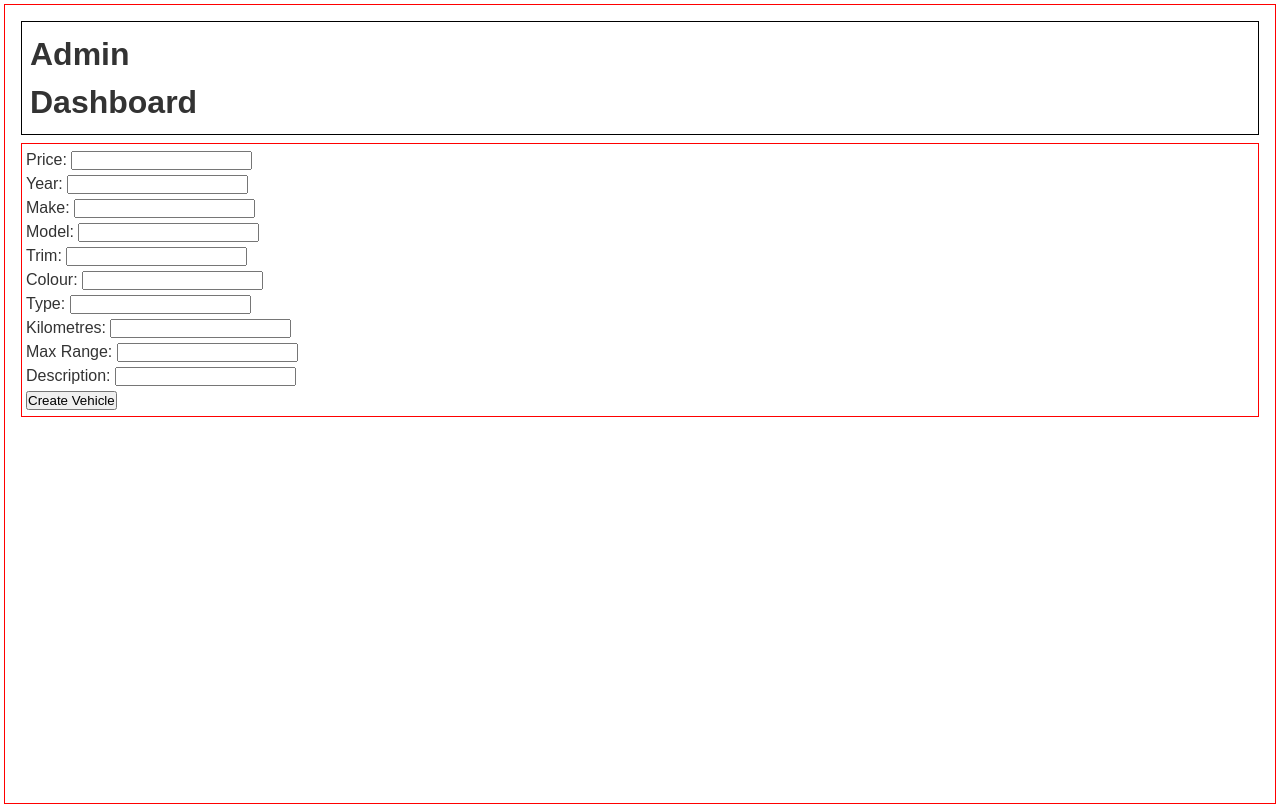
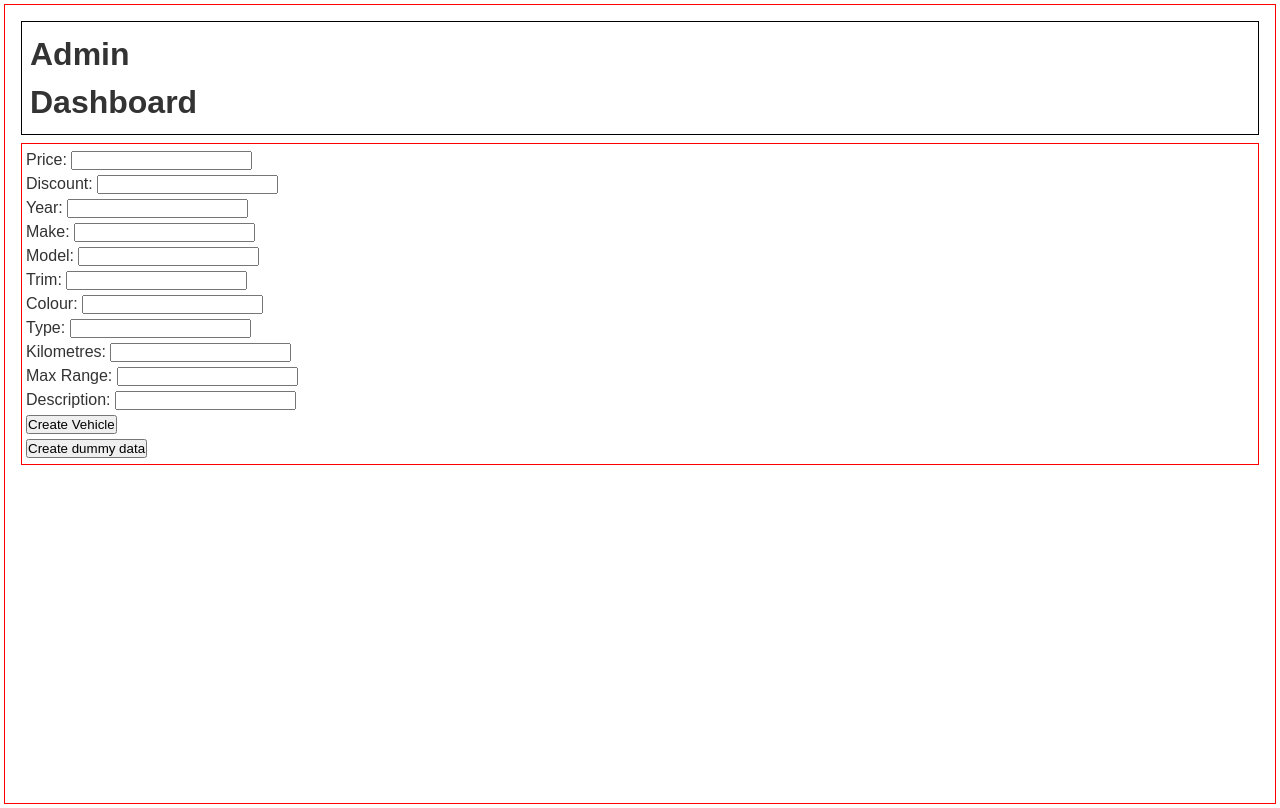
Before and after one commit to cskevhho/york-lions, a Flask app: page /api/vehicle/create in a window 1280 px wide. Run offline with Flask 3, Linux system fonts and the light colour scheme.

Commit message:
Added vehicle discount field and method to add dummy car data

```diff
--- a/yorklions/models/vehicle.py
+++ b/yorklions/models/vehicle.py
@@ -1,5 +1,6 @@
 from sqlalchemy import Integer, Float, String
 from sqlalchemy.orm import Mapped, mapped_column
+from sqlalchemy.ext.hybrid import hybrid_property
 from ..extensions import db
 
 
@@ -7,6 +8,7 @@ class Vehicle(db.Model):
     __tablename__ = "vehicles"
     id: Mapped[int] = mapped_column(Integer, primary_key=True)
     price: Mapped[float] = mapped_column(Float, primary_key=False)
+    discount: Mapped[float] = mapped_column(Float, primary_key=False)
     year: Mapped[int] = mapped_column(Integer, primary_key=False)
     make: Mapped[str] = mapped_column(String, nullable=False)
     model: Mapped[str] = mapped_column(String, nullable=False)
@@ -17,3 +19,7 @@ class Vehicle(db.Model):
     max_range: Mapped[int] = mapped_column(Integer, primary_key=False)
     description: Mapped[str] = mapped_column(String, nullable=False)
     date_added: Mapped[str] = mapped_column(String, nullable=False)
+
+    @hybrid_property
+    def discount_percentage(self):
+        return 100 * self.discount / self.price
--- a/yorklions/routes/catalogue/recent.py
+++ b/yorklions/routes/catalogue/recent.py
@@ -17,6 +17,8 @@ def recent_vehicles(descending=True):
         {
             "id": vehicle.id,
             "price": vehicle.price,
+            "discount": vehicle.discount,
+            "discount_percentage": vehicle.discount_percentage,
             "year": vehicle.year,
             "make": vehicle.make,
             "model": vehicle.model,
--- a/yorklions/routes/main.py
+++ b/yorklions/routes/main.py
@@ -4,7 +4,7 @@ from ..routes.catalogue import recent
 
 main = Blueprint("main", __name__)
 
-@main.route("/home")
+@main.route("/home/")
 @main.route("/")
 def main_index():
     response = recent.recent_vehicles(descending=True)
--- a/yorklions/routes/vehicle/controller.py
+++ b/yorklions/routes/vehicle/controller.py
@@ -1,6 +1,7 @@
 from flask import Blueprint, render_template, request, redirect, url_for
 from .services import create_vehicle, read_vehicle, update_vehicle, delete_all
 from ...models.vehicle import Vehicle
+import time
 
 vehicle_ctrl = Blueprint("vehicle", __name__)
 
@@ -9,6 +10,7 @@ vehicle_ctrl = Blueprint("vehicle", __name__)
 def create():
     if request.method == "POST":
         price = request.form["price"]
+        discount = request.form["discount"]
         year = request.form["year"]
         make = request.form["make"]
         model = request.form["model"]
@@ -18,7 +20,7 @@ def create():
         kilometres = request.form["kilometres"]
         max_range = request.form["max_range"]
         description = request.form["description"]
-        return create_vehicle(price, year, make, model, trim, colour, type, kilometres, max_range, description)
+        return create_vehicle(price, discount, year, make, model, trim, colour, type, kilometres, max_range, description)
 
     return render_template("vehicle/create.html")
 
@@ -36,6 +38,7 @@ def update():
     if request.method == "POST":
         vehicle_id = request.form.get("id")
         price = request.form["price"]
+        discount = request.form["discount"]
         year = request.form["year"]
         make = request.form["make"]
         model = request.form["model"]
@@ -49,6 +52,7 @@ def update():
         # Do not pass in objects to the route, pass the parameters in, ORM formalities stuff
         return update_vehicle (vehicle_id, {
                 "price": price,
+                "discount": discount,
                 "year": year,
                 "make": make,
                 "model": model,
@@ -69,3 +73,36 @@ def delete():
         return delete_all()
 
     return render_template("vehicle/delete.html")
+
+import random
+@vehicle_ctrl.route("/create_dummy_data", methods=["GET", "POST"])
+def create_dummy_data():
+    for i in range(10):
+        price = random.randint(500000, 15000000) / 100.0
+        discount = random.randint(0, int(price-1) * 100) / 100.0
+        year = random.randint(2012, 2023)
+        cars = [
+            {"make": "Chevrolet", "model": "Bolt", "trim": "LT", "vehicle_type": "Hatchback"},
+            {"make": "Tesla", "model": "Model 3", "trim": "Long Range", "vehicle_type": "Sedan"},
+            {"make": "Tesla", "model": "Model X", "trim": "Plaid", "vehicle_type": "SUV"},
+            {"make": "Hyundai", "model": "Kona", "trim": "Limited", "vehicle_type": "Crossover"},
+            {"make": "Kia", "model": "Soul", "trim": "Luxury", "vehicle_type": "Crossover"},
+            {"make": "Nissan", "model": "Leaf", "trim": "SV", "vehicle_type": "Hatchback"},
+            {"make": "Rivian", "model": "R1T", "trim": "Adventure", "vehicle_type": "Pickup"},
+        ]
+        car = cars[random.randrange(len(cars))]
+        colours = ["Red", "Orange", "Yellow", "Green", "Blue", "Purple", "Pink", "Black", "White", "Grey"]
+        colour = colours[random.randrange(len(colours))]
+        kilometres = random.randrange(200000)
+        max_range = random.randint(100, 700)
+        description = "It's a " + car["model"]
+
+        date_year = random.randint(2020, 2023)
+        date_month = random.randint(1, 12)
+        date_day = random.randint(1, 31)
+        date_hour = random.randint(0, 23)
+        date_minute = random.randint(0, 59)
+        date_added = f'{date_year}{("-0" if date_month < 10 else "-")}{date_month}{("-0" if date_day < 10 else "-")}{date_day}{("-0" if date_hour < 10 else "-")}{date_hour}{(":0" if date_minute < 10 else ":")}{date_minute}'
+
+        create_vehicle(price, discount, year, car["make"], car["model"], car["trim"], colour, car["vehicle_type"], kilometres, max_range, description, date_added)
+    return redirect(url_for('main.admin_dash'))
--- a/yorklions/routes/vehicle/create.py
+++ b/yorklions/routes/vehicle/create.py
@@ -3,10 +3,10 @@ from ...extensions import db
 from datetime import datetime
 
 
-def create_vehicle(price, year, make, model, trim, colour, type, kilometres, max_range, description, date_added=None):
+def create_vehicle(price, discount, year, make, model, trim, colour, type, kilometres, max_range, description, date_added=None):
     if date_added is None:
         date_added = datetime.now().strftime("%F-%R")
-    new_vehicle = Vehicle(price=price, year=year, make=make, model=model, trim=trim, colour=colour, type=type, kilometres=kilometres, max_range=max_range, description=description, date_added=date_added)
+    new_vehicle = Vehicle(price=price, discount=discount, year=year, make=make, model=model, trim=trim, colour=colour, type=type, kilometres=kilometres, max_range=max_range, description=description, date_added=date_added)
     db.session.add(new_vehicle)
     db.session.commit()
     return {"message": f"Vehicle '{new_vehicle.id}' created successfully"}, 200
--- a/yorklions/routes/vehicle/read.py
+++ b/yorklions/routes/vehicle/read.py
@@ -10,6 +10,8 @@ def read_vehicle(request):
         vehicles = db.session.query(Vehicle).filter_by(id=search_text).all()
     elif search_type == "price":
         vehicles = db.session.query(Vehicle).filter_by(price=search_text).all()
+    elif search_type == "discount":
+        vehicles = db.session.query(Vehicle).filter_by(discount=search_text).all()
     elif search_type == "year":
         vehicles = db.session.query(Vehicle).filter_by(year=search_text).all()
     elif search_type == "make":
@@ -40,6 +42,7 @@ def read_vehicle(request):
         {
             "id": vehicle.id,
             "price": vehicle.price,
+            "discount": vehicle.discount,
             "year": vehicle.year,
             "make": vehicle.make,
             "model": vehicle.model,
--- a/yorklions/routes/vehicle/update.py
+++ b/yorklions/routes/vehicle/update.py
@@ -8,6 +8,7 @@ def update_vehicle(id, updated_data):
         return {"message": f"Vehicle with ID {id} not found"}, 404
 
     vehicle.price = updated_data.get("price", vehicle.price)
+    vehicle.discount = updated_data.get("discount", vehicle.discount)
     vehicle.year = updated_data.get("year", vehicle.year)
     vehicle.make = updated_data.get("make", vehicle.make)
     vehicle.model = updated_data.get("model", vehicle.model)
--- a/yorklions/templates/admin.html
+++ b/yorklions/templates/admin.html
@@ -2,6 +2,8 @@
 
 {% block content %}
     <h2><a href="">Admin Home</a></h2>
+    <h3><a href="/">Return to homepage</a></h3>
+    <br/>
 
     <b>USER</b>
     <ul>
@@ -36,5 +38,7 @@
     </ul>
 
     <br><br>
-    <p></p>
+    {% if message %}
+    <p style="color: red;"><b>{{ message }}</b></p>
+    {% endif %}
 {% endblock content %}
--- a/yorklions/templates/index.html
+++ b/yorklions/templates/index.html
@@ -9,6 +9,7 @@
         <thead>
             <tr>
                 <th><div>Price</div></th>
+                <th><div>Discount</div></th>
                 <th><div>Year</div></th>
                 <th><div>Make</div></th>
                 <th><div>Model</div></th>
@@ -24,7 +25,8 @@
         <tbody>
             {% for vehicle in recent_vehicles %}
             <tr>
-                <td><div>${{ vehicle.price }}</div></td>
+                <td><div>${{ '%0.2f'|format(vehicle.price|float) }}</div></td>
+                <td><div>${{ '%0.2f'|format(vehicle.discount|float) }} ({{ '%0.0f'|format(vehicle.discount_percentage|float) }}%)</div></td>
                 <td><div>{{ vehicle.year }}</div></td>
                 <td><div>{{ vehicle.make }}</div></td>
                 <td><div>{{ vehicle.model }}</div></td>
--- a/yorklions/templates/vehicle/create.html
+++ b/yorklions/templates/vehicle/create.html
@@ -3,6 +3,8 @@
 <form action="{{ url_for('vehicle.create') }}" method="post">
     <label for="price">Price:</label>
     <input type="number" id="price" name="price" /><br/>
+    <label for="discount">Discount:</label>
+    <input type="number" id="discount" name="discount" /><br/>
     <label for="year">Year:</label>
     <input type="number" id="year" name="year" /><br/>
     <label for="make">Make:</label>
@@ -23,4 +25,8 @@
     <input type="text" id="description" name="description" /><br />
     <input type="submit" value="Create Vehicle" />
 </form>
+
+<form action="{{ url_for('vehicle.create_dummy_data') }}" method="post">
+    <button>Create dummy data</button>
+</form>
 {% endblock content %}
--- a/yorklions/templates/vehicle/read.html
+++ b/yorklions/templates/vehicle/read.html
@@ -16,6 +16,8 @@
     <label for="vehicle_id">Search by Vehicle ID</label><br/>
     <input type="radio" onclick="javascript:enableDisableSearchField();" name="search_type" id="price" value="price">
     <label for="price">Search by Price</label><br />
+    <input type="radio" onclick="javascript:enableDisableSearchField();" name="search_type" id="discount" value="discount">
+    <label for="discount">Search by Discount</label><br />
     <input type="radio" onclick="javascript:enableDisableSearchField();" name="search_type" id="year" value="year">
     <label for="year">Search by Year</label><br />
     <input type="radio" onclick="javascript:enableDisableSearchField();" name="search_type" id="make" value="make">
--- a/yorklions/templates/vehicle/update.html
+++ b/yorklions/templates/vehicle/update.html
@@ -6,6 +6,8 @@
     <input type="number" id="id" name="id"><br />
     <label for="price">Price:</label>
     <input type="number" id="price" name="price"><br />
+    <label for="discount">Discount:</label>
+    <input type="number" id="discount" name="discount"><br />
     <label for="year">Year:</label>
     <input type="number" id="year" name="year"><br />
     <label for="make">Make:</label>
```
Also changed, not shown: instance/db.sqlite3.
